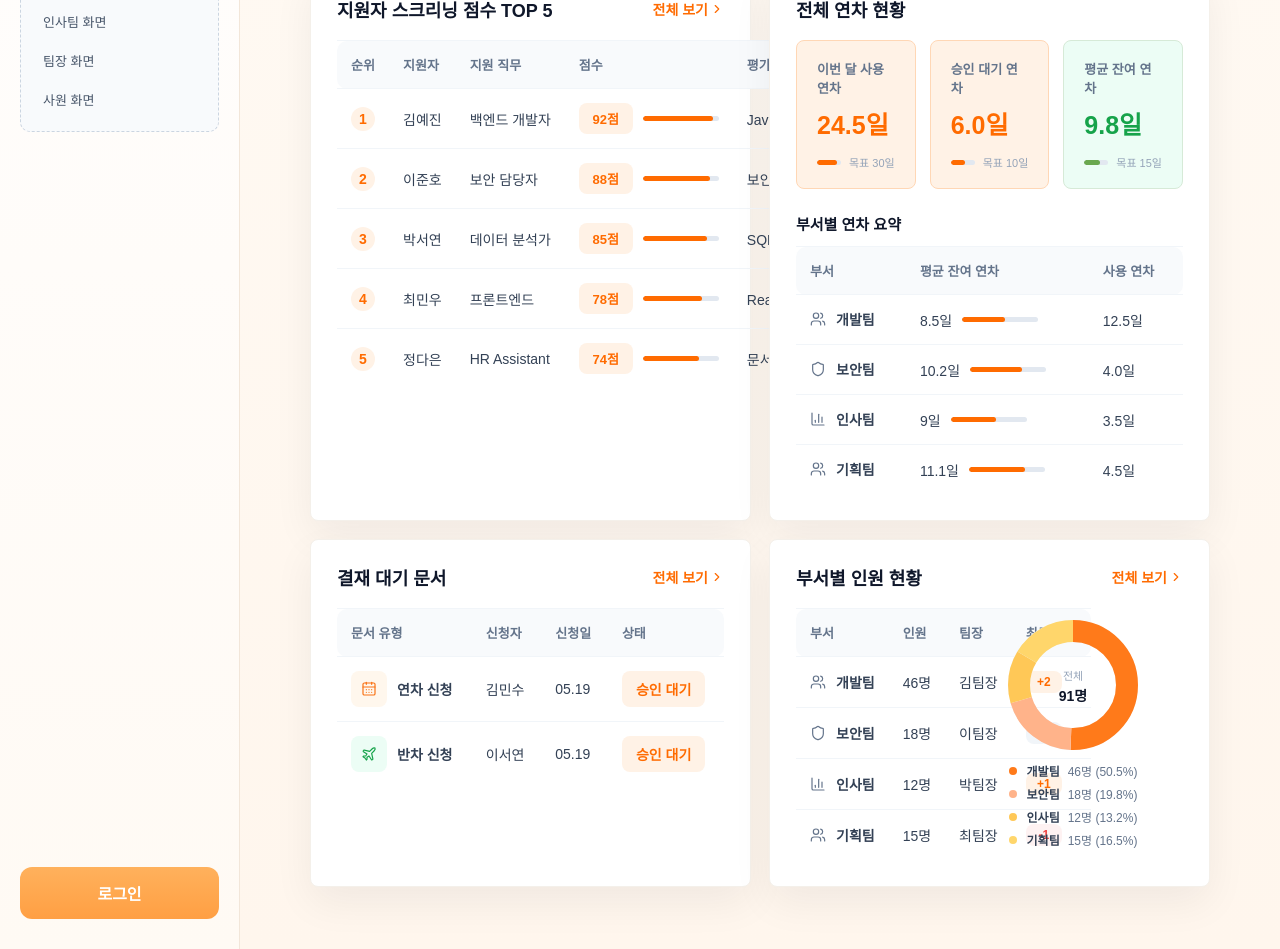
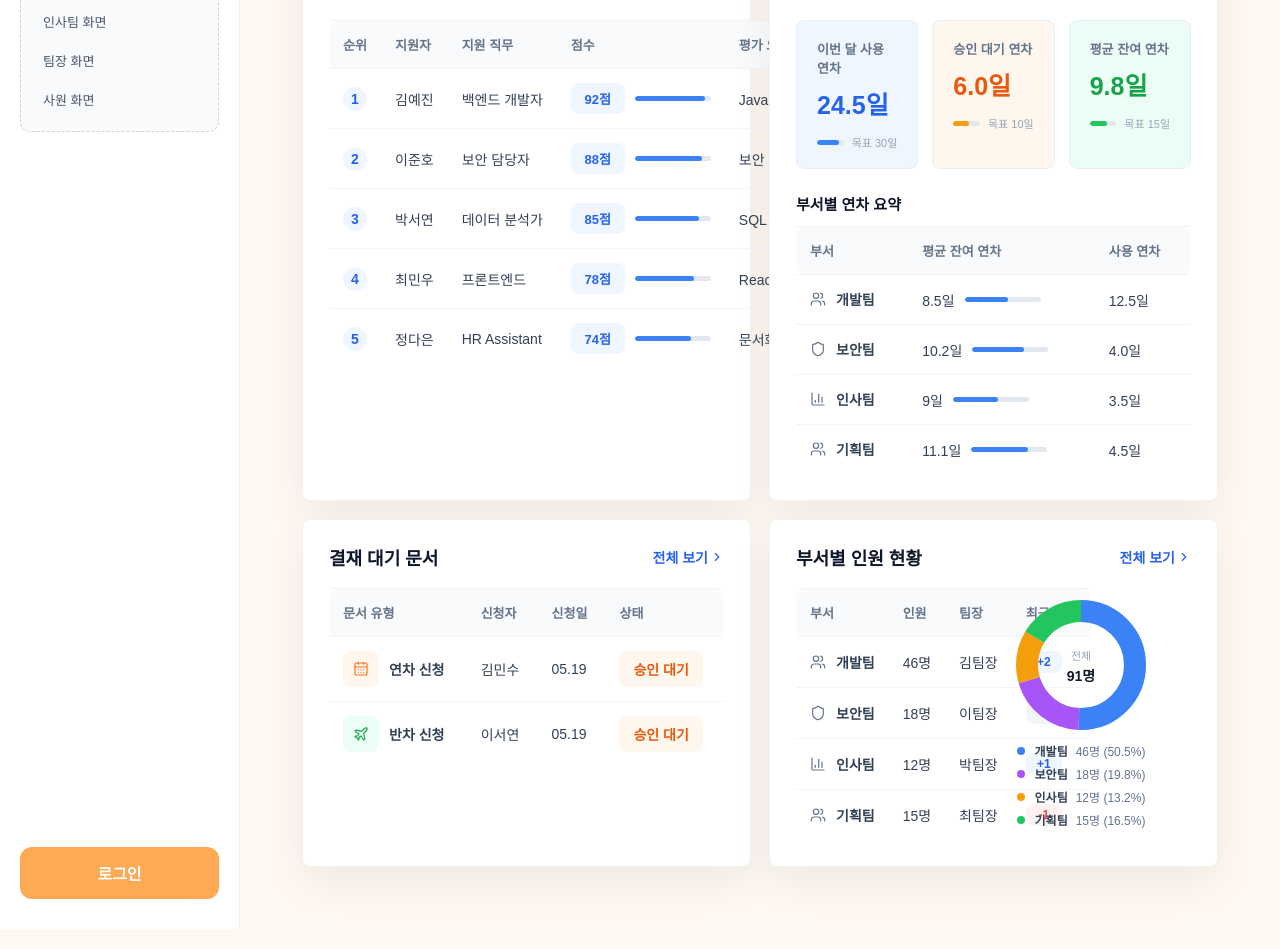
Before and after one commit to Miniproject-management/management-front, a React (Vite) app: page /dashboard/admin in a window 1280 px wide. Shown: the part 420-1369 px from the top of the page. Built offline with nearby package versions, Linux system fonts and the light colour scheme.

Commit message:
Revert "style(dashboard): apply warm admin theme"
This reverts commit a55e2b61d6127961e972ab23f37f5222ca1a5579.

```diff
--- a/src/index.css
+++ b/src/index.css
@@ -5,9 +5,7 @@
 }
 
 body {
-  background:
-    radial-gradient(circle at 86% 0%, rgba(255, 126, 26, 0.08), transparent 30%),
-    linear-gradient(180deg, #fffaf4 0%, #fff7ef 100%);
+  background-color: #fff8f1;
   font-family: Arial, Helvetica, sans-serif;
 }
 
@@ -22,11 +20,8 @@ body {
   min-height: 100vh;
 
   display: flex;
-  justify-content: stretch;
-  align-items: flex-start;
+  justify-content: center;
+  align-items: center;
 
-  padding: 20px 28px;
-  background:
-    radial-gradient(circle at 30% 0%, rgba(255, 255, 255, 0.94), transparent 28%),
-    linear-gradient(180deg, #fffaf4 0%, #fff6ed 100%);
+  padding: 20px;
 }
--- a/src/pages/dashboard/AdminDashboard.jsx
+++ b/src/pages/dashboard/AdminDashboard.jsx
@@ -19,7 +19,7 @@ const summaryCards = [
     value: "124명",
     note: "전월 대비 +3명",
     noteTone: "up",
-    tone: "orange",
+    tone: "blue",
     Icon: Users,
   },
   {
@@ -72,10 +72,10 @@ const pendingDocs = [
 ];
 
 const headcount = [
-  { name: "개발팀", count: 46, lead: "김팀장", delta: "+2", Icon: Users, color: "#ff7a1a" },
-  { name: "보안팀", count: 18, lead: "이팀장", delta: "0", Icon: Shield, color: "#ffb38a" },
-  { name: "인사팀", count: 12, lead: "박팀장", delta: "+1", Icon: BarChart3, color: "#ffc857" },
-  { name: "기획팀", count: 15, lead: "최팀장", delta: "-1", Icon: Users, color: "#ffd66b" },
+  { name: "개발팀", count: 46, lead: "김팀장", delta: "+2", Icon: Users, color: "#3b82f6" },
+  { name: "보안팀", count: 18, lead: "이팀장", delta: "0", Icon: Shield, color: "#a855f7" },
+  { name: "인사팀", count: 12, lead: "박팀장", delta: "+1", Icon: BarChart3, color: "#f59e0b" },
+  { name: "기획팀", count: 15, lead: "최팀장", delta: "-1", Icon: Users, color: "#22c55e" },
 ];
 
 function ProgressBar({ value, max = 100, tone = "blue" }) {
--- a/src/pages/dashboard/dashboard.css
+++ b/src/pages/dashboard/dashboard.css
@@ -91,8 +91,8 @@
   background: #faf5ff;
 }
 .summary-card__icon.tone-orange {
-  color: #ff6b00;
-  background: #fff2e6;
+  color: #f59e0b;
+  background: #fff7ed;
 }
 
 .summary-card__label {
@@ -121,7 +121,7 @@
 }
 
 .summary-card__note.is-up {
-  color: #ff6b00;
+  color: #2563eb;
 }
 
 .summary-card__arrow {
@@ -158,7 +158,7 @@
   display: inline-flex;
   align-items: center;
   gap: 2px;
-  color: #ff6b00;
+  color: #2563eb;
   font-size: 14px;
   font-weight: 600;
   text-decoration: none;
@@ -218,7 +218,7 @@
 }
 
 .rank-cell {
-  color: #ff6b00;
+  color: #2563eb;
   font-weight: 700;
 }
 
@@ -228,7 +228,7 @@
   min-width: 24px;
   height: 24px;
   border-radius: 999px;
-  background: #fff2e6;
+  background: #eff6ff;
 }
 
 .muted-cell {
@@ -249,8 +249,8 @@
   min-width: 54px;
   padding: 6px 11px;
   border-radius: 8px;
-  background: #fff2e6;
-  color: #ff6b00;
+  background: #eff6ff;
+  color: #2563eb;
   font-size: 13px;
   font-weight: 700;
 }
@@ -269,18 +269,18 @@
   display: block;
   height: 100%;
   border-radius: 999px;
-  background: #ff6b00;
+  background: #3b82f6;
   transition: width 0.3s ease;
 }
 
 .progress-bar.tone-blue .progress-bar__fill {
-  background: #ff6b00;
+  background: #3b82f6;
 }
 .progress-bar.tone-orange .progress-bar__fill {
-  background: #ff6b00;
+  background: #f59e0b;
 }
 .progress-bar.tone-green .progress-bar__fill {
-  background: #6aa84f;
+  background: #22c55e;
 }
 
 /* ---------- leave overview ---------- */
@@ -298,16 +298,13 @@
 }
 
 .leave-card.tone-blue {
-  background: #fff2e6;
-  border-color: #ffd7b5;
+  background: #eff6ff;
 }
 .leave-card.tone-orange {
-  background: #fff2e6;
-  border-color: #ffd7b5;
+  background: #fff7ed;
 }
 .leave-card.tone-green {
   background: #ecfdf5;
-  border-color: #d6ead7;
 }
 
 .leave-card p {
@@ -325,10 +322,10 @@
 }
 
 .leave-card.tone-blue strong {
-  color: #ff6b00;
+  color: #2563eb;
 }
 .leave-card.tone-orange strong {
-  color: #ff6b00;
+  color: #ea580c;
 }
 .leave-card.tone-green strong {
   color: #16a34a;
@@ -392,8 +389,8 @@
   justify-content: center;
   padding: 8px 14px;
   border-radius: 8px;
-  background: #fff2e6;
-  color: #ff6b00;
+  background: #fff7ed;
+  color: #ea580c;
   font-size: 14px;
   font-weight: 700;
 }
@@ -410,8 +407,8 @@
 }
 
 .delta-pill.is-positive {
-  background: #fff2e6;
-  color: #ff6b00;
+  background: #eff6ff;
+  color: #2563eb;
 }
 
 .delta-pill.is-negative {
--- a/src/styles/sidebar.css
+++ b/src/styles/sidebar.css
@@ -2,9 +2,8 @@
   width: 240px;
   min-height: 100vh;
 
-  background:
-    linear-gradient(180deg, #fffefe 0%, #fffaf4 100%);
-  border-right: 1px solid #f2e6d9;
+  background-color: white;
+  border-right: 1px solid #eee;
 
   padding: 30px 20px;
 
@@ -33,7 +32,7 @@
 
   border-radius: 12px;
 
-  background-color: #fff2df;
+  background-color: #fff3e4;
   color: #333;
 
   font-weight: 500;
@@ -44,12 +43,12 @@
 }
 
 .menu-item:hover {
-  background-color: #ff9f43;
+  background-color: #fea954;
   color: white;
 }
 
 .login-btn {
-  background: linear-gradient(180deg, #ffb15c 0%, #ff9f43 100%);
+  background-color: #fea954;
   color: white;
 
   padding: 14px;
```
